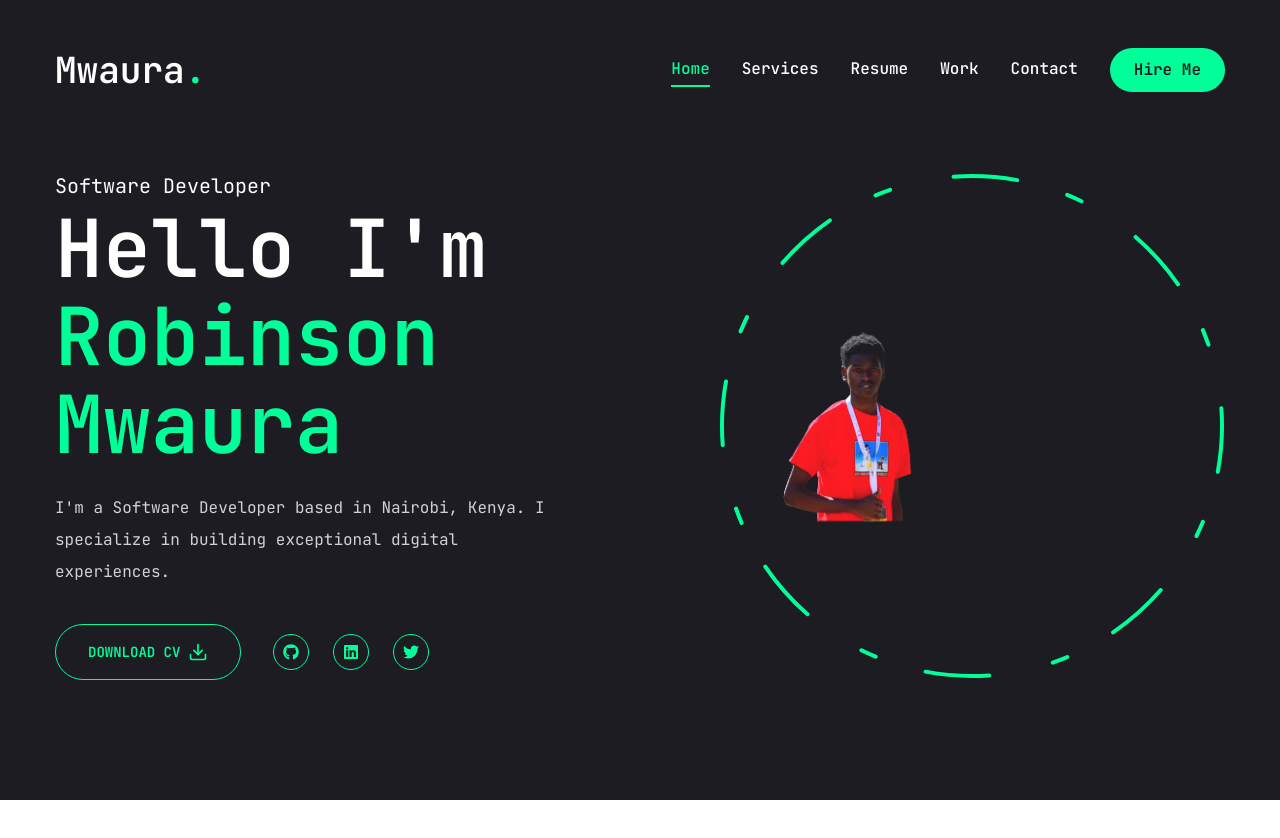
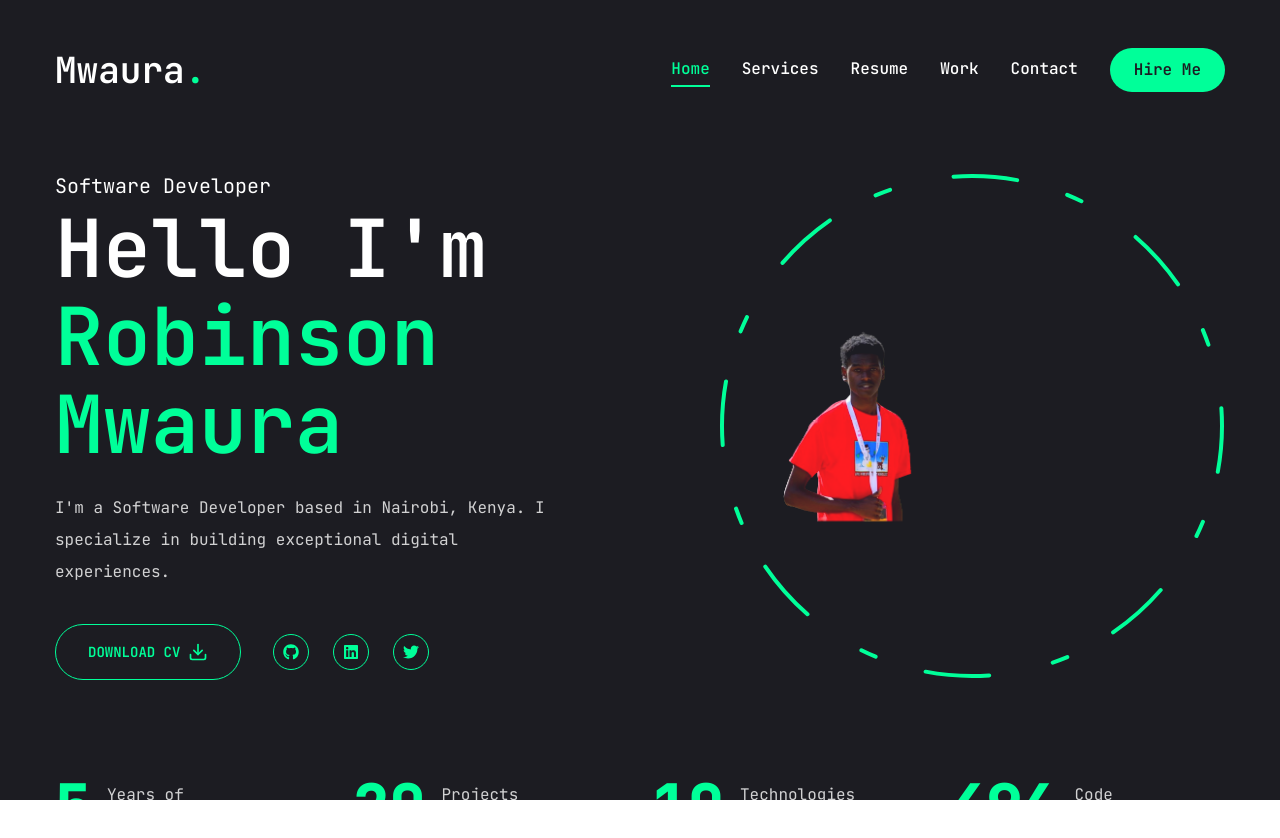
Before and after one commit to robynroby/portfolio-ms, a Next.js app: page / in a window 1280 px wide. Shown: the top 838 px of the page. Before the commit the page ends 800 px from the top, so only its background shows below. Built offline with nearby package versions, Linux system fonts and the light colour scheme.

Commit message:
added some stats to homepage

```diff
--- a/package.json
+++ b/package.json
@@ -21,6 +21,7 @@
     "lucide-react": "^0.395.0",
     "next": "14.2.4",
     "react": "^18",
+    "react-countup": "^6.5.3",
     "react-dom": "^18",
     "react-icons": "^5.2.1",
     "tailwind-merge": "^2.3.0",
--- a/src/app/page.jsx
+++ b/src/app/page.jsx
@@ -1,5 +1,6 @@
 import Photo from "@/components/Photo"
 import Socials from "@/components/Socials"
+import Stats from "@/components/Stats"
 import { Button } from "@/components/ui/button"
 import { FiDownload } from 'react-icons/fi'
 
@@ -28,7 +29,7 @@
                 <FiDownload className="text-xl" />
               </Button>
               <div className="mb-8 xl:mb-0">
-                <Socials containerStyles="flex gap-6" iconStyles="w-9 h-9 border border-accent rounded-full flex justify-center items-center text-accent text-base hover:bg-accent hover:text-primary hover:transition-all duration-500"/>
+                <Socials containerStyles="flex gap-6" iconStyles="w-9 h-9 border border-accent rounded-full flex justify-center items-center text-accent text-base hover:bg-accent hover:text-primary hover:transition-all duration-500" />
               </div>
             </div>
           </div>
@@ -37,6 +38,7 @@
           </div>
         </div>
       </div>
+      <Stats />
     </section>
   )
 }
--- /dev/null
+++ b/src/components/Stats.jsx
@@ -0,0 +1,50 @@
+"use client"
+
+import CountUp from "react-countup"
+
+
+const stats = [
+    {
+        num: 5,
+        text: "Years of Experience",
+    },
+    {
+        num: 20,
+        text: "Projects Completed",
+    },
+    {
+        num: 10,
+        text: "Technologies Mastered",
+    },
+    {
+        num: 500,
+        text: "Code commits",
+    },
+
+]
+
+const Stats = () => {
+    return (
+        <section className="pt-4 pb-12 xl:pt-0 xl:pb-0">
+            <div className="container mx-auto">
+                <div className="flex flex-wrap gap-6 max-w-[80vw] mx-auto xl:max-w-none">
+                    {stats.map((item, index) => {
+                        return (
+                            <div key={index} className="flex-1 flex gap-4 items-center justify-center xl:justify-start">
+                                <CountUp
+                                    end={item.num}
+                                    duration={5}
+                                    delay={2}
+                                    className="text-4xl xl:text-6xl font-extrabold text-accent"
+                                />
+                                <p className={`${item.text.length < 20 ? "max-w-[100px]" : "max-w-[150px]:"} leading-snug text-white/80`}>{item.text}</p>
+                            </div>
+                        )
+                    })}
+                </div>
+            </div>
+        </section>
+    )
+}
+
+export default Stats
```
Also changed, not shown: 1 other file (tests, documents, lock files or other folders).
